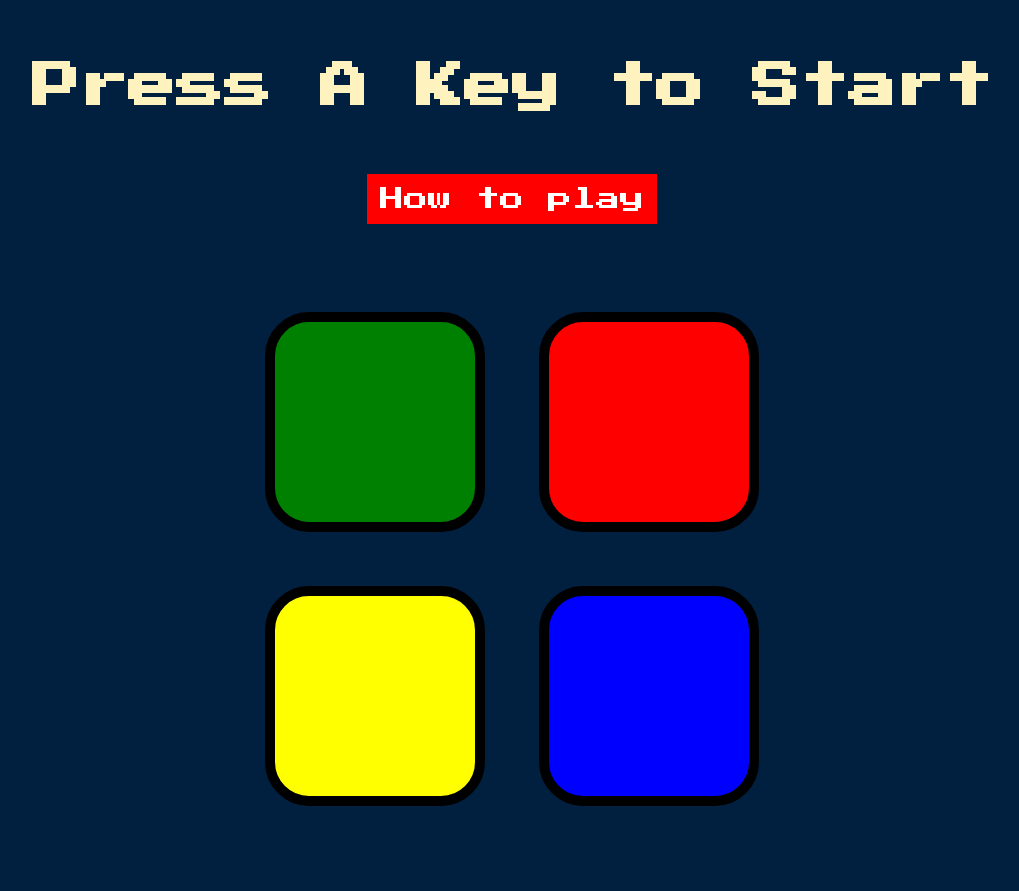
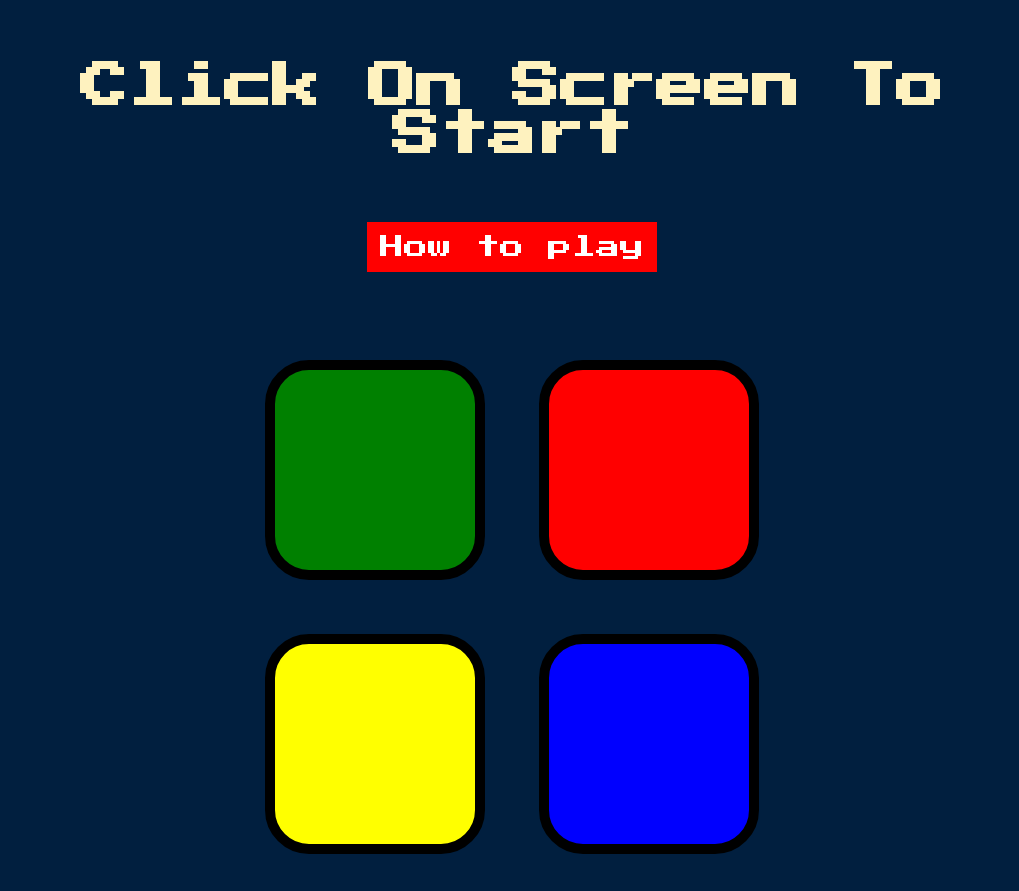
Before and after one commit to Gurshaan41/Simon-Game, a plain HTML site: page index.html in a window 1280 px wide. Shown: the whole page, without its empty margins (128-1147 px from the left). Before the commit the page ends 843 px from the top, so only its background shows below. Drawn offline with nearby package versions, Linux system fonts and the light colour scheme.

Commit message:
Update index.html

```diff
--- a/index.html
+++ b/index.html
@@ -9,7 +9,7 @@
 </head>
 
 <body>
-  <h1 id="level-title">Press A Key to Start</h1>
+  <h1 id="level-title">Click On Screen To Start</h1>
   <button class="btn-title" type="button" name="button">How to play</button>
   <p class="btn-guide">
 
```
